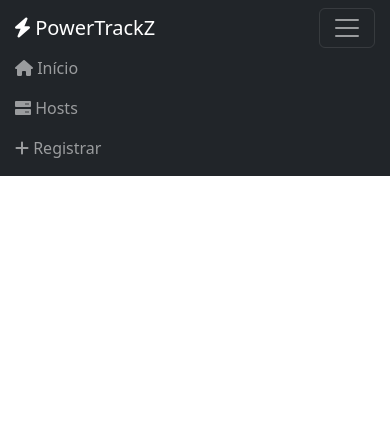
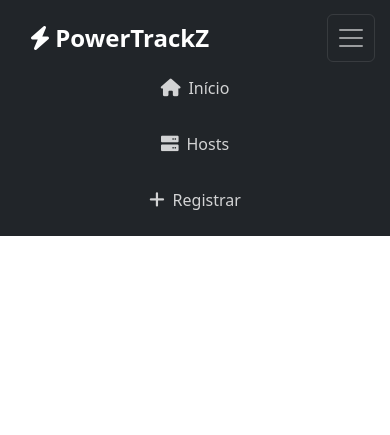
Before and after one commit to acacio90/PowerTrackZ, a Flask app: template gateway/app/templates/base.html in a window 390 px wide, after a click that opens the changed part. Shown: the top 435 px of the page. Run offline with Flask 3, Linux system fonts and the light colour scheme; the template is opened without the code that fills it, so the values that code supplies are empty; parts of the project's set-up code (start-up, migrations or seed data) failed here and were passed over.

Commit message:
feat: Atualizando estilos e estrutura da página de registro com novos componentes e layout responsivo

```diff
--- a/gateway/app/static/css/style.css
+++ b/gateway/app/static/css/style.css
@@ -6,6 +6,15 @@
 
 main {
     flex: 1;
+    padding: 2rem 0;
+    width: 100%;
+}
+
+/* Container e Layout */
+.container {
+    max-width: 1200px;
+    padding: 0 1rem;
+    margin: 0 auto;
 }
 
 /* Cards */
@@ -56,3 +65,62 @@
         margin-bottom: 1rem;
     }
 }
+
+/* Navbar */
+.navbar {
+    padding: 0.75rem 0;
+    min-height: 64px;
+    display: flex;
+    align-items: center;
+    width: 100%;
+}
+
+.navbar .container {
+    display: flex;
+    align-items: center;
+    justify-content: space-between;
+    width: 100%;
+}
+
+.navbar-brand {
+    font-size: 1.5rem;
+    font-weight: 600;
+    padding: 0.5rem 1rem;
+}
+
+.navbar-nav {
+    display: flex;
+    align-items: center;
+    margin: 0;
+    padding: 0;
+    gap: 0.5rem;
+}
+
+.nav-item {
+    margin: 0;
+    padding: 0;
+}
+
+.nav-link {
+    padding: 0.75rem 1rem;
+    font-size: 1rem;
+    display: flex;
+    align-items: center;
+    height: 100%;
+    color: rgba(255,255,255,.8);
+    transition: color 0.2s;
+}
+
+.nav-link:hover {
+    color: #fff;
+}
+
+.nav-link i {
+    margin-right: 0.5rem;
+    font-size: 1.1rem;
+}
+
+.navbar-toggler {
+    padding: 0.5rem;
+    margin: 0;
+}
--- a/services/zabbix_service/app/controllers.py
+++ b/services/zabbix_service/app/controllers.py
@@ -167,6 +167,7 @@
         password = data.get('password')
 
         if not all([url, user, password]):
+            logger.error(f"Dados recebidos: {data}")
             return jsonify({"success": False, "error": "Campos obrigatórios ausentes"}), 400
 
         url = url.strip()
@@ -174,10 +175,13 @@
         password = password.strip()
 
         logger.info(f"Tentando conectar com URL: {url}")
+        hashed_password = generate_password_hash(password)
 
+        # Primeiro, remove qualquer configuração existente
         ZabbixConfig.query.delete()
 
-        config = ZabbixConfig(url=url, user=user, password=password)
+        # Cria uma nova configuração
+        config = ZabbixConfig(url=url, user=user, password=hashed_password)
         db.session.add(config)
         db.session.commit()
 
```
Also changed, not shown: gateway/app/templates/pages/register.html (+31 -25 lines).
